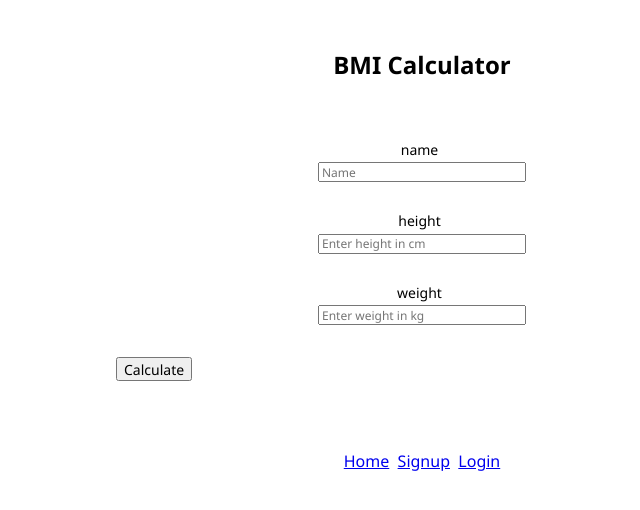
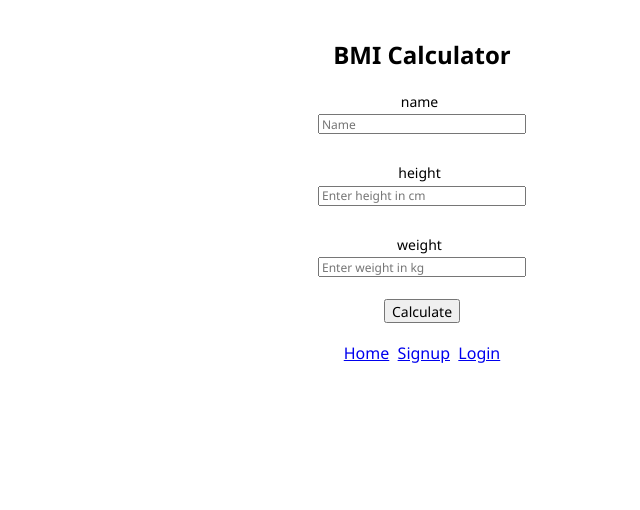
Before and after one commit to peterraymond/bmicalcui, a React (Create React App) app: page / in a window 1280 px wide. Shown: the top 510 px of the page, without its empty margins (218-858 px from the left). Built offline with nearby package versions, Linux system fonts and the light colour scheme; what amazon-cognito-identity-js would draw is missing.

Commit message:
improved navigation

```diff
--- a/src/Bmi.js
+++ b/src/Bmi.js
@@ -21,6 +21,8 @@ const App = () => {
   const handleNameChange = (event) => setName(event.target.value);
   const handleHeightChange = (event) => setHeight(event.target.value);
   const handleWeightChange = (event) => setWeight(event.target.value);
+
+  const [calcRequested, setCalcRequested] = useState("");
 
   const computeBmi = () => {
 
@@ -58,6 +60,8 @@ const App = () => {
     setWeight("")
   };
 
+
+
   const getBmi = (bmi) => {
 
     if (bmi < 18.5) {
@@ -72,23 +76,14 @@ const App = () => {
     if (bmi >= 30) {
       return "Obesity";
     }
+    setCalcRequested(true);
   };
 
   return (
     <div className="App">
     <div className="container">
-      <div
-        style={{
-          display: "block",
-          width: "50%",
-          margin: "0 auto",
-          padding: "20px",
-          boxSizing: "border-box",
-        }}
-      >
-        <h2>BMI Calculator</h2>
-      </div>
       <div className="row">
+      <h2>BMI Calculator</h2>
         <TextInput
           label="name"
           placeholder="Name"
@@ -115,25 +110,19 @@ const App = () => {
           type="number"
 
         />
-
       </div>
 
 
-      <div className="row">
+      <div>
         <Button label="Calculate" onClick={computeBmi} />
       </div>
-      <div className="row">
-        {
-          isNaN(bmi)?null:<h3>Browser calculated BMI  = {bmi}</h3>
+      <div>
+        {isNaN(bmi)?null:<h3>Browser calculated BMI  = {bmi}</h3> }
+        {isNaN(bmi)?null:<h3>Remote API calculated BMI  = {remotebmi}</h3>}
+        <h3>{bmiClass}</h3>
 
-        }
-        {
-          isNaN(bmi)?null:<h3>Remote API calculated BMI  = {remotebmi}</h3>
-        }
+        {isNaN(bmi) && calcRequested ? <div>Did you enter numbers?!</div> : ""}
 
-      </div>
-      <div className="row">
-        <h3>{bmiClass}</h3>
       </div>
     </div>
     </div>
--- a/src/components/LoginWrap.js
+++ b/src/components/LoginWrap.js
@@ -16,7 +16,7 @@ const LoginWrap = () => {
 
         <h2>Login</h2>
         <Login />
-        <Settings />
+        {/*<Settings />*/}
       </Account>
   );
 };
--- a/src/components/Signup.js
+++ b/src/components/Signup.js
@@ -12,16 +12,21 @@ const Signup = () => {
     UserPool.signUp(email, password, [], null, (err, data) => {
       if (err) {
         console.error(err);
-        document.getElementById("response-message").innerHTML = err.message;
+        if (err != null){
+          document.getElementById("response-message").innerHTML = err.message;
+        }
       }
       console.log(data);
-      document.getElementById("response-message").innerHTML = data.message;
+      if (data != null){
+        document.getElementById("response-message").innerHTML = data.message;
+      }
     });
   };
 
   return (
     <div>
       <Nav/>
+      <h2>Signup</h2>
       <form onSubmit={onSubmit}>
         <label htmlFor="email">Email</label>
         <input
@@ -34,6 +39,7 @@ const Signup = () => {
           onChange={(event) => setPassword(event.target.value)}
         ></input>
 
+        <div>8 chars, 1 upper, 1 special char</div>
         <button type="submit">Signup</button>
         <div id="response-message"></div>
 
--- a/src/components/Status.js
+++ b/src/components/Status.js
@@ -1,9 +1,10 @@
 import React, { useState, useContext, useEffect } from "react";
 import { AccountContext } from "./Account";
 import Pool from "../UserPool";
+import { useNavigate } from 'react-router-dom';
 
 const Status = () => {
-  const [status, setStatus] = useState(false);
+  const [loggedIn, setLoggedIn] = useState(false);
 
   const { getSession, logout } = useContext(AccountContext);
 
@@ -11,25 +12,29 @@ const Status = () => {
     getSession().then((session) => {
       console.log("Session: ", session);
       JSON.stringify(Pool.getCurrentUser());
-      setStatus(true);
+      setLoggedIn(true);
     }).catch(e => {
         console.log("User session undefined", e);
     });
-  }, [getSession, status]);
+  }, [getSession, loggedIn]);
+
+  const navigate = useNavigate();
+  const routeChange = () =>{
+    logout();
+    navigate('/');
+  }
+
 
   return (
     <div>
-        <div style={{ fontSize: "24px" }}>
-             {status ? <button onClick={logout}>Logout</button> : "Please login"}
-        </div>
-        <div style={{ fontSize: "12px" }}>
-            {/*JSON.stringify(Pool.getCurrentUser())*/}
-        </div>
+      {(function() {
+          if (loggedIn) {
+            return <button onClick={routeChange}>Logout</button>;
+          } else {
+            return "";
+          }
+        })()}
     </div>
-
-
-
-
   );
 };
 export default Status;
--- a/src/styles.css
+++ b/src/styles.css
@@ -21,7 +21,7 @@
   .row {
     display: block;
     width: 50%;
-    margin: 0 auto;
+    margin: auto;
     padding: 10px;
     box-sizing: border-box;
 
```
Also changed, not shown: 1 other file (tests, documents, lock files or other folders).
